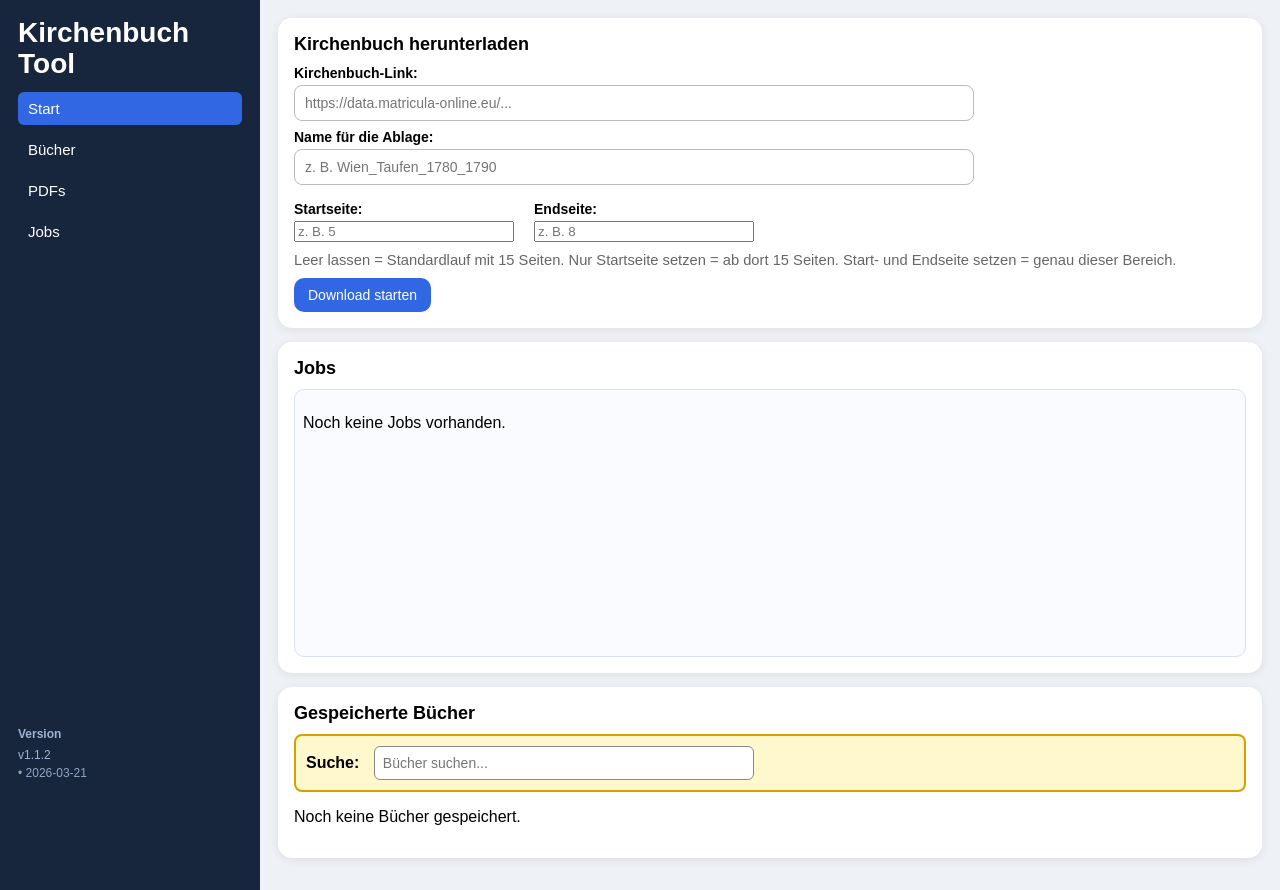
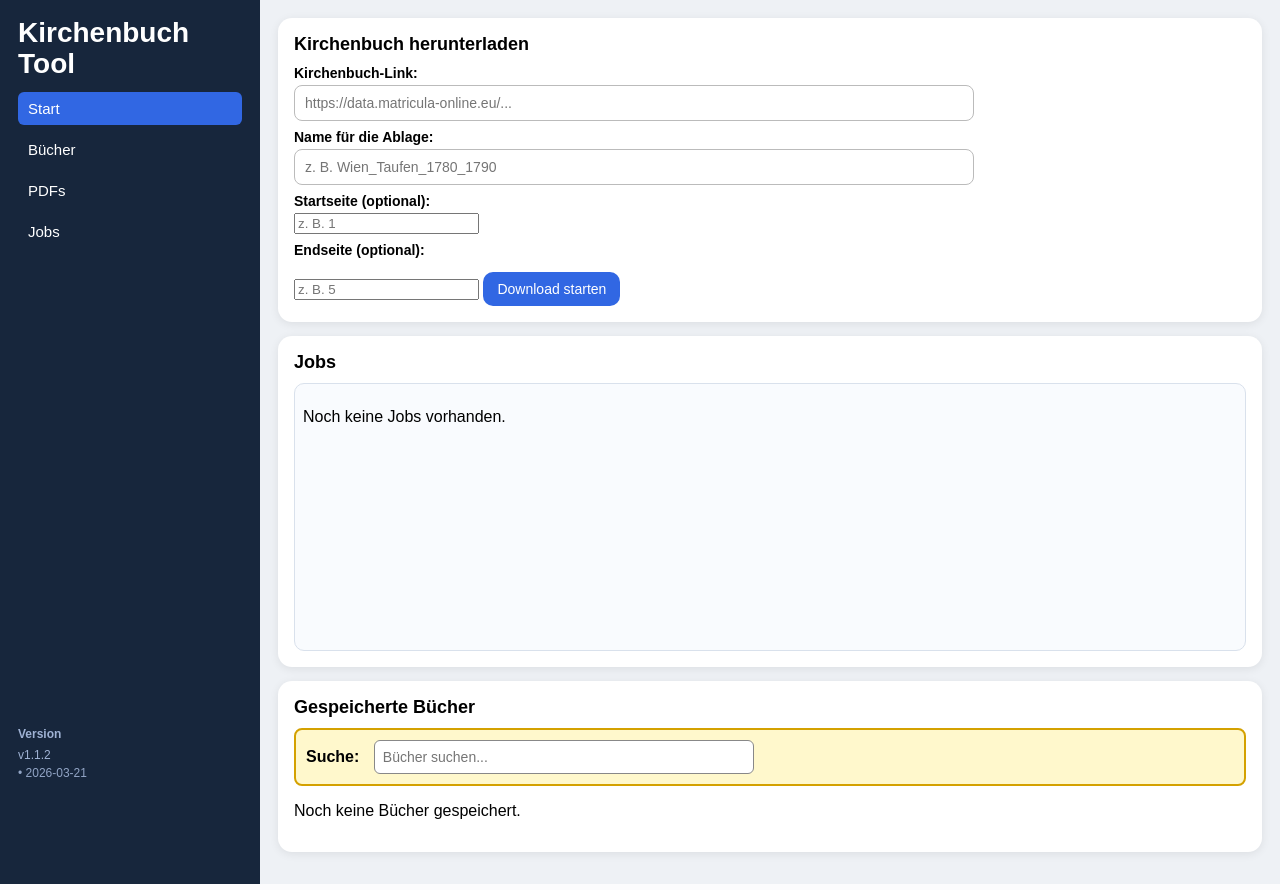
Before and after one commit to Guenter-1953/matricula-webdownloader, a Flask app: page / in a window 1280 px wide. Run offline with Flask 3, Linux system fonts and the light colour scheme; parts of the project's set-up code (start-up, migrations or seed data) failed here and were passed over.

Commit message:
Update index.html

```diff
--- a/templates/index.html
+++ b/templates/index.html
@@ -156,32 +156,6 @@
     color: #666;
 }
 
-.page-range-row {
-    display: flex;
-    justify-content: flex-start;
-    align-items: flex-end;
-    gap: 20px;
-    flex-wrap: wrap;
-    margin-top: 8px;
-}
-
-.page-range-field {
-    flex: 0 0 auto;
-    min-width: 220px;
-}
-
-.page-range-field input {
-    width: 220px;
-    max-width: 100%;
-    box-sizing: border-box;
-}
-
-.page-range-hint {
-    margin-top: 10px;
-    font-size: 0.92rem;
-    color: #666;
-}
-
 @keyframes pulseSoft {
     0% { transform: scale(1); opacity: 1; }
     50% { transform: scale(1.15); opacity: 0.65; }
@@ -246,21 +220,11 @@
             <label>Name für die Ablage:</label>
             <input type="text" id="book_name" name="book_name" placeholder="z. B. Wien_Taufen_1780_1790" autocomplete="off">
 
-            <div class="page-range-row">
-                <div class="page-range-field">
-                    <label for="start_page">Startseite:</label>
-                    <input type="number" id="start_page" name="start_page" min="1" step="1" placeholder="z. B. 5" autocomplete="off">
-                </div>
+            <label>Startseite (optional):</label>
+            <input type="number" id="start_page" name="start_page" min="1" placeholder="z. B. 1">
 
-                <div class="page-range-field">
-                    <label for="end_page">Endseite:</label>
-                    <input type="number" id="end_page" name="end_page" min="1" step="1" placeholder="z. B. 8" autocomplete="off">
-                </div>
-            </div>
-
-            <div class="page-range-hint">
-                Leer lassen = Standardlauf mit 15 Seiten. Nur Startseite setzen = ab dort 15 Seiten. Start- und Endseite setzen = genau dieser Bereich.
-            </div>
+            <label>Endseite (optional):</label>
+            <input type="number" id="end_page" name="end_page" min="1" placeholder="z. B. 5">
 
             <button type="submit">Download starten</button>
         </form>
@@ -297,12 +261,6 @@
                         <span class="job-stat">Läuft seit: {{ job.runtime_text or "-" }}</span>
                         <span class="job-stat">Ø / Seite: {{ job.avg_seconds_per_page_text or "-" }}</span>
                         <span class="job-stat">Restzeit: {{ job.estimated_remaining_text or "-" }}</span>
-                        {% if job.start_page %}
-                        <span class="job-stat">
-                            Bereich:
-                            {{ job.start_page }}{% if job.end_page %}–{{ job.end_page }}{% endif %}
-                        </span>
-                        {% endif %}
                     </div>
 
                     <div class="job-meta">
@@ -344,7 +302,7 @@
             </ul>
         </div>
         {% else %}
-        <p>Noch keine Bücher gespeichert.</p>
+        <p id="noBooksText">Noch keine Bücher gespeichert.</p>
         {% endif %}
     </section>
 
@@ -379,7 +337,7 @@
             </ul>
         </div>
         {% else %}
-        <p>Noch keine Bücher gespeichert.</p>
+        <p id="noBooksText">Noch keine Bücher gespeichert.</p>
         {% endif %}
     </section>
     {% endif %}
@@ -446,12 +404,6 @@
                         <span class="job-stat">Läuft seit: {{ job.runtime_text or "-" }}</span>
                         <span class="job-stat">Ø / Seite: {{ job.avg_seconds_per_page_text or "-" }}</span>
                         <span class="job-stat">Restzeit: {{ job.estimated_remaining_text or "-" }}</span>
-                        {% if job.start_page %}
-                        <span class="job-stat">
-                            Bereich:
-                            {{ job.start_page }}{% if job.end_page %}–{{ job.end_page }}{% endif %}
-                        </span>
-                        {% endif %}
                     </div>
 
                     <div class="job-meta">
@@ -482,13 +434,8 @@
         if (!urlField || !nameField) return;
         localStorage.setItem("matricula_book_url", urlField.value);
         localStorage.setItem("matricula_book_name", nameField.value);
-
-        if (startPageField) {
-            localStorage.setItem("matricula_start_page", startPageField.value);
-        }
-        if (endPageField) {
-            localStorage.setItem("matricula_end_page", endPageField.value);
-        }
+        localStorage.setItem("matricula_start_page", startPageField ? startPageField.value : "");
+        localStorage.setItem("matricula_end_page", endPageField ? endPageField.value : "");
     }
 
     function restoreFormData() {
@@ -522,13 +469,8 @@
         restoreFormData();
         urlField.addEventListener("input", saveFormData);
         nameField.addEventListener("input", saveFormData);
-
-        if (startPageField) {
-            startPageField.addEventListener("input", saveFormData);
-        }
-        if (endPageField) {
-            endPageField.addEventListener("input", saveFormData);
-        }
+        if (startPageField) startPageField.addEventListener("input", saveFormData);
+        if (endPageField) endPageField.addEventListener("input", saveFormData);
 
         form.addEventListener("submit", function () {
             localStorage.removeItem("matricula_book_url");
@@ -597,11 +539,6 @@
                 const avgText = job.avg_seconds_per_page_text || "-";
                 const remainingText = job.estimated_remaining_text || "-";
 
-                let rangeText = "";
-                if (job.start_page) {
-                    rangeText = `<span class="job-stat">Bereich: ${escapeHtml(job.start_page)}${job.end_page ? "–" + escapeHtml(job.end_page) : ""}</span>`;
-                }
-
                 return `
                     <div class="job-item status-${escapeHtml(status)}">
                         <div class="job-top">
@@ -624,7 +561,6 @@
                             <span class="job-stat">Läuft seit: ${escapeHtml(runtimeText)}</span>
                             <span class="job-stat">Ø / Seite: ${escapeHtml(avgText)}</span>
                             <span class="job-stat">Restzeit: ${escapeHtml(remainingText)}</span>
-                            ${rangeText}
                         </div>
 
                         <div class="job-meta">
@@ -634,6 +570,49 @@
                 `;
             }).join("");
         });
+    }
+
+    function renderBooks(books) {
+        const list = document.getElementById("bookList");
+        const noBooksText = document.getElementById("noBooksText");
+        if (!list) return;
+
+        if (!books || !books.length) {
+            list.innerHTML = "";
+            if (noBooksText) {
+                noBooksText.style.display = "";
+            }
+            return;
+        }
+
+        if (noBooksText) {
+            noBooksText.style.display = "none";
+        }
+
+        list.innerHTML = books.map(function (book) {
+            const pdfLink = book.pdf_exists
+                ? ` — <a href="/pdf/${encodeURIComponent(book.pdf_name)}" target="_blank">PDF öffnen</a>`
+                : "";
+
+            return `
+                <li data-book="${escapeHtml((book.name || "").toLowerCase())}">
+                    <a href="/books/${encodeURIComponent(book.name || "")}">${escapeHtml(book.name || "")}</a>
+                    — Bilder: ${escapeHtml(book.image_count ?? 0)}
+                    ${pdfLink}
+                </li>
+            `;
+        }).join("");
+
+        const searchInput = document.getElementById("bookSearch");
+        if (searchInput && searchInput.value) {
+            const value = searchInput.value.toLowerCase();
+            const items = document.querySelectorAll("#bookList li");
+
+            items.forEach(function (item) {
+                const text = (item.getAttribute("data-book") || "").toLowerCase();
+                item.style.display = text.includes(value) ? "" : "none";
+            });
+        }
     }
 
     async function refreshJobs() {
@@ -648,10 +627,23 @@
         }
     }
 
+    async function refreshBooks() {
+        try {
+            const response = await fetch("/api/books", { cache: "no-store" });
+            if (!response.ok) return;
+
+            const books = await response.json();
+            renderBooks(books);
+        } catch (err) {
+            console.warn("Bücher-Refresh fehlgeschlagen", err);
+        }
+    }
+
     {% if auto_refresh %}
     setInterval(function () {
         if (!isTyping()) {
             refreshJobs();
+            refreshBooks();
         }
     }, 2000);
     {% endif %}
```
